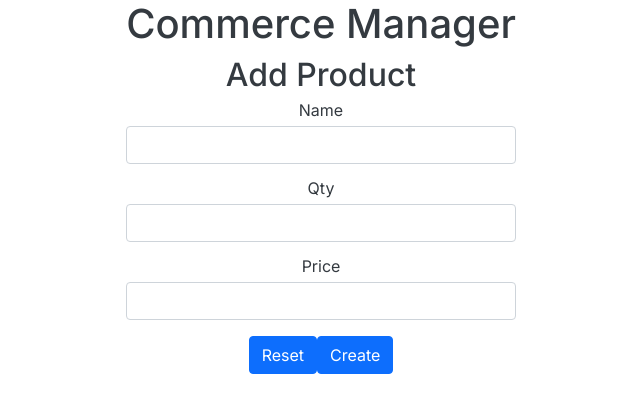
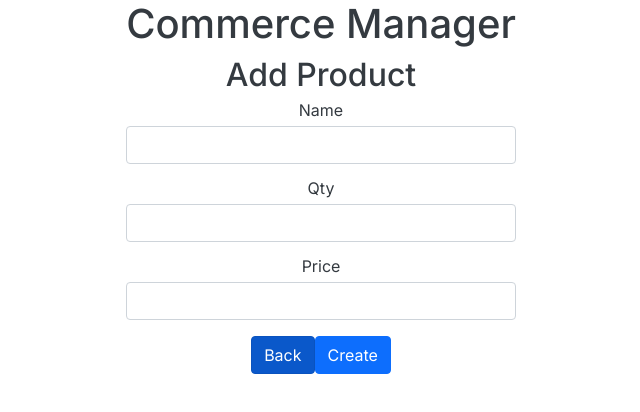
Before and after one commit to waeeelhajji/ecommerce-manager, a React (Create React App) app in the folder ecommerce-manager/: page /product/new in a window 1280 px wide. Shown: the top 412 px of the page, without its empty margins (319-959 px from the left). Built offline with nearby package versions, Linux system fonts and the light colour scheme.

Commit message:
fiend of the project

```diff
--- a/ecommerce-manager/public/index.html
+++ b/ecommerce-manager/public/index.html
@@ -11,7 +11,6 @@
       name="description"
       content="Web site created using create-react-app"
     />
-
     <title>Technical Test</title>
   </head>
   <body>
--- a/ecommerce-manager/src/components/AddProd.jsx
+++ b/ecommerce-manager/src/components/AddProd.jsx
@@ -1,4 +1,5 @@
 import React , { useState } from 'react'
+import { NavLink } from 'react-router-dom';
 import Axios from 'axios'
 
 
@@ -40,9 +41,8 @@ const AddProd = () => {
     <label for="exampleInputPassword1" class="form-label">Price</label>
     <input type="number" class="form-control" id="exampleInputPassword1" onChange={(event)=>{setPrice(event.target.value)}}/>
   </div>
-  <button type="submit" class="btn btn-primary">Reset</button>
+  <NavLink to={"/"} className="btn btn-primary">Back</NavLink>
   <button type="submit" class="btn btn-primary"  onClick={addProduct}>Create</button>
-
 </form>
         </div>
     )
--- a/ecommerce-manager/src/components/ListOfProd.jsx
+++ b/ecommerce-manager/src/components/ListOfProd.jsx
@@ -1,6 +1,8 @@
 import React, { useState, useEffect } from 'react';
 import { Link ,NavLink } from 'react-router-dom';
 import Axios from 'axios';
+
+
 
 const ListOfProd = () => {
     const [products,setProducts]= useState([])
@@ -28,8 +30,8 @@ const ListOfProd = () => {
               <td>{name}</td>
               <td>{Qty}</td>
               <td>{Price}</td>
-              <NavLink to={`/prooducts/${id}`} className="btn btn-primary">See More</NavLink>
-              <NavLink to={`/products/${id}`} className="btn btn-primary">See More</NavLink>
+              <NavLink to={`/prooducts/${id}`} className="btn btn-primary">Edit</NavLink>
+              <NavLink to={`/products/${id}`} className="btn btn-primary">Details</NavLink>
               </tr>
            )
         })
--- a/ecommerce-manager/src/components/ProductsUPDE.jsx
+++ b/ecommerce-manager/src/components/ProductsUPDE.jsx
@@ -1,12 +1,8 @@
 import React, { useState, useEffect } from 'react';
+import { NavLink } from 'react-router-dom';
 import { useParams } from "react-router";
 import { Link } from 'react-router-dom';
 import Axios from 'axios';
-
-
-
-
-
 
 
 const ProductsUPDE = () => {
@@ -45,7 +41,7 @@ const ProductsUPDE = () => {
                         <p className="lead">{prodDetails.Qty}</p>
                         <button onClick={()=>{deleteProduct(prodDetails.id)}} type="button" class="btn btn-danger">Delete</button>
                         <Link to="/products">
-                        <button type="button" class="btn btn-light">Back</button>
+                        <NavLink to={"/"} className="btn btn-primary">Back</NavLink>
                         </Link>
                     </div>
                 </div>
--- a/ecommerce-manager/src/components/UpdateProd.jsx
+++ b/ecommerce-manager/src/components/UpdateProd.jsx
@@ -1,4 +1,5 @@
 import React, { useState, useEffect } from 'react';
+import { NavLink } from 'react-router-dom';
 import { useParams } from "react-router";
 import Axios from 'axios';
 
@@ -54,7 +55,7 @@ const UpdateProd = () => {
     <label for="exampleInputPassword1" class="form-label">Price</label>
     <input type="number" class="form-control"  id="exampleInputPassword1" placeholder={prodDetails.Price} onChange={(event)=>{setPrice(event.target.value)}}/>
   </div>
-  <button type="submit" class="btn btn-primary">Reset</button>
+  <NavLink to={"/"} className="btn btn-primary">Reset</NavLink>
   <button type="submit" class="btn btn-primary" onClick={()=>{updateProd(prodDetails.id)}}>Update</button>
   </form>
     }
--- a/ecommerce-manager/src/index.js
+++ b/ecommerce-manager/src/index.js
@@ -3,9 +3,9 @@ import ReactDOM from 'react-dom';
 import "../node_modules/bootstrap/dist/css/bootstrap.min.css"
 import "../node_modules/bootstrap/dist/js/bootstrap.bundle"
 import {BrowserRouter} from "react-router-dom"
-
 import './index.css';
 import App from './App';
+
 
 ReactDOM.render(
   <BrowserRouter>
```
Also changed, not shown: 2 other files (tests, documents, lock files or other folders).
